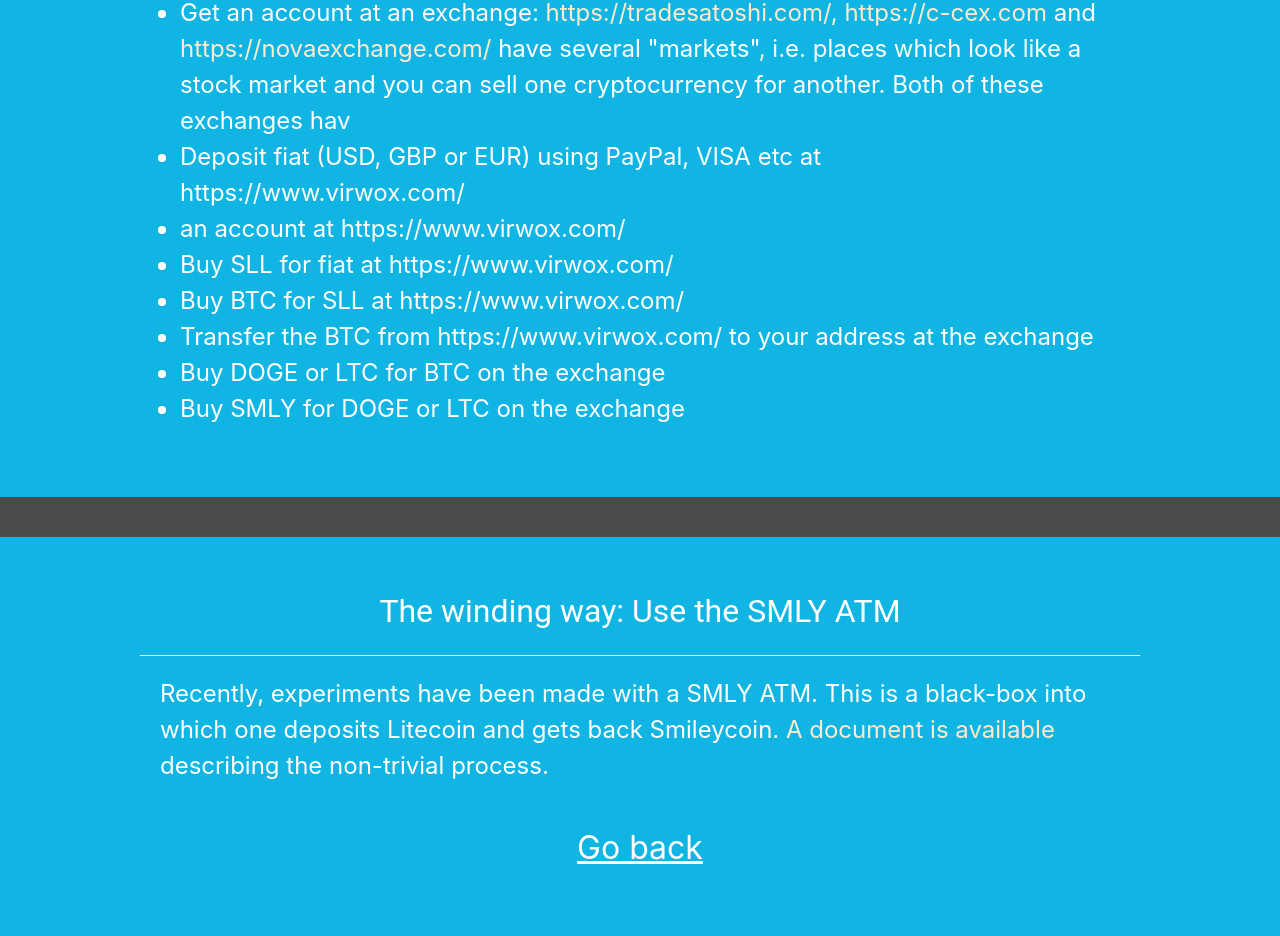
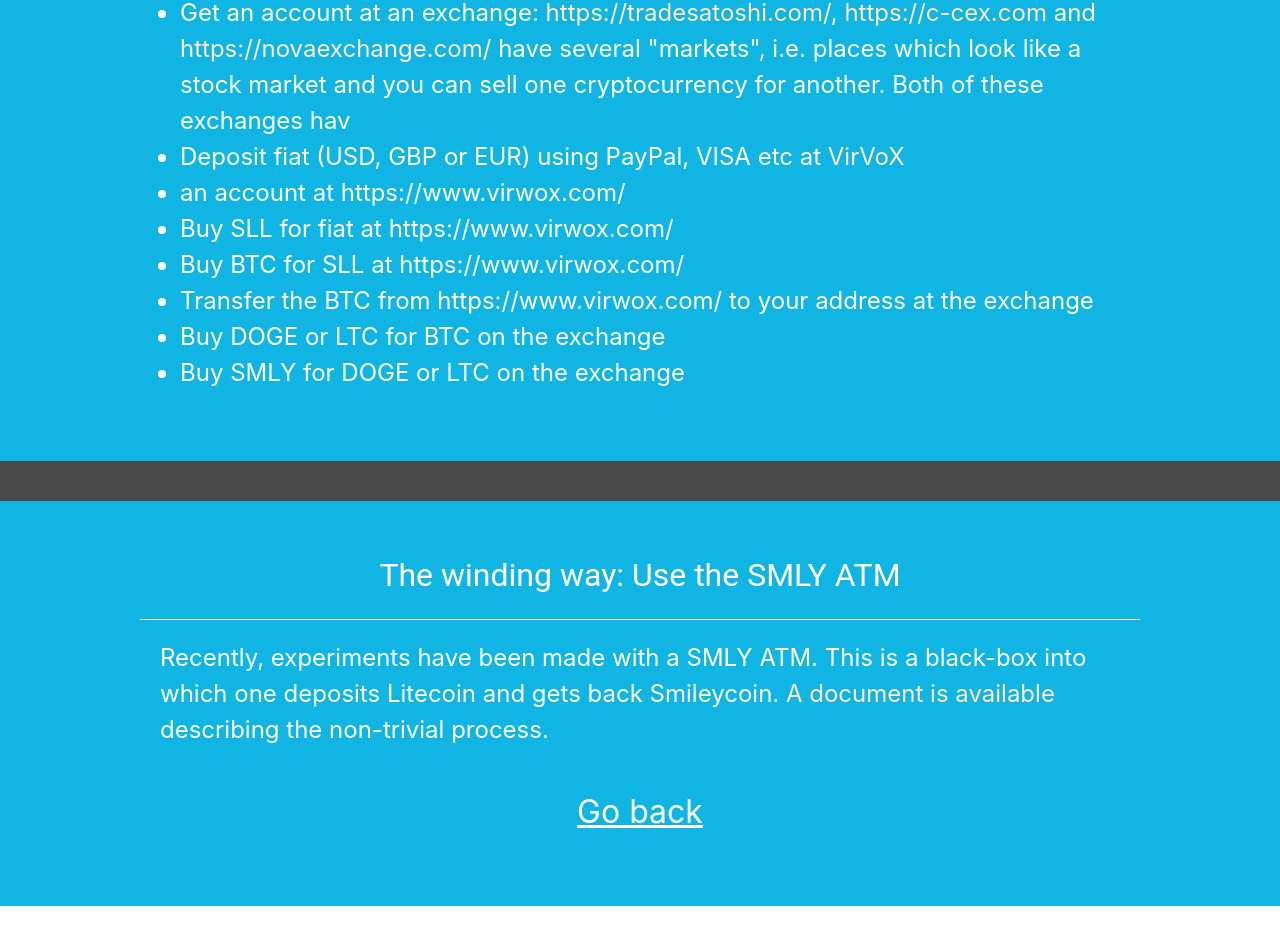
Before and after one commit to Bragiar/Smly.trade, a React (Create React App) app: page /#/getstarted in a window 1280 px wide. Shown: the part 2320-3256 px from the top of the page. After the commit the page ends 3226 px from the top, so only its background shows below. Built offline with nearby package versions, Linux system fonts and the light colour scheme; no server answers.

Commit message:
Update GetStarted.js

```diff
--- a/src/routes/getstarted/GetStarted.js
+++ b/src/routes/getstarted/GetStarted.js
@@ -81,7 +81,7 @@
                     </p>
                     <ul>
                         <li>Get an account at an exchange: <a href="https://tradesatoshi.com/">https://tradesatoshi.com/</a>, <a href="https://c-cex.com">https://c-cex.com</a> and <a href="https://novaexchange.com/">https://novaexchange.com/</a>  have several "markets", i.e. places which look like a stock market and you can sell one cryptocurrency for another. Both of these exchanges hav</li>
-                        <li>Deposit fiat (USD, GBP or EUR) using PayPal, VISA etc at https://www.virwox.com/</li>
+                        <li>Deposit fiat (USD, GBP or EUR) using PayPal, VISA etc at <a href = "https://www.virwox.com">VirVoX</a></li>
                         <li>an account at https://www.virwox.com/</li>
                         <li>Buy SLL for fiat at https://www.virwox.com/</li>
                         <li>Buy BTC for SLL at https://www.virwox.com/</li>
```
